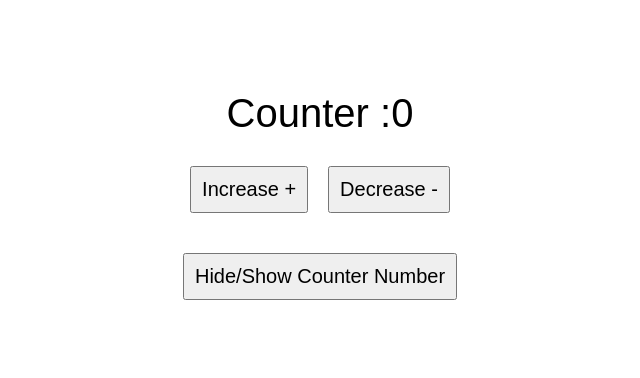
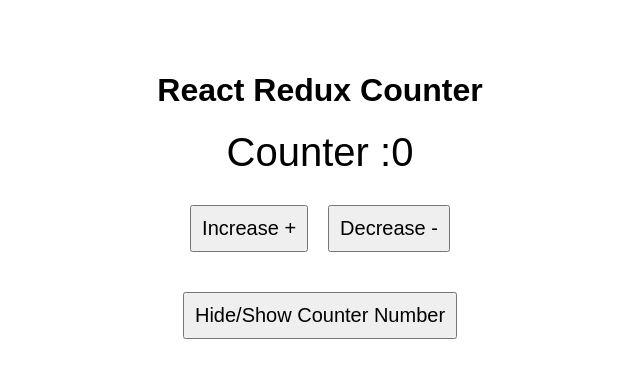
Before and after one commit to 000Shehab000/React-Redux-Counter, a JavaScript app in the folder app/: page / in a window 1280 px wide. Shown: the top 378 px of the page, without its empty margins (320-960 px from the left). Built offline with nearby package versions, Linux system fonts and the light colour scheme.

Commit message:
feat: implement redux counter
- Implemented increase/decrease
- Added show/hide functionality
- Connected to Redux store

```diff
--- a/app/src/App.js
+++ b/app/src/App.js
@@ -1,15 +1,46 @@
 import './App.css'
+import { useSelector, useDispatch } from 'react-redux'
 
 export default function App() {
+  const dispatch = useDispatch()
+  const counterState = useSelector((state) => state.counter)
+  const showCounterState = useSelector((state) => state.showCounter)
+
+  const increase = () => {
+    const action = { type: 'increase', payload: { addedNum: 5 } }
+    dispatch(action)
+  }
+  const decrease = () => {
+    const action = { type: 'decrease', payload: { subtractedNum: 1 } }
+    dispatch(action)
+  }
+
+  const showOrHideCounter = () => {
+    const action = { type: 'toggleCounter' }
+    dispatch(action)
+  }
+
   return (
     <div className="app-container">
-      <div className="counter">Counter :0</div>
+      <h1>React Redux Counter</h1>
+      {showCounterState && (
+        <>
+          <div className="counter">Counter :{counterState}</div>
+          <div>
+            <button className="btn" onClick={increase}>
+              Increase +
+            </button>
+            <button className="btn" onClick={decrease}>
+              Decrease -
+            </button>
+          </div>
+        </>
+      )}
+
       <div>
-        <button className="btn">Increase +</button>
-        <button className="btn">Decrease -</button>
-      </div>
-      <div>
-        <button className="btn">Hide/Show Counter Number</button>
+        <button className="btn" onClick={showOrHideCounter}>
+          Hide/Show Counter Number
+        </button>
       </div>
     </div>
   )
--- a/app/src/store/index.js
+++ b/app/src/store/index.js
@@ -1,7 +1,15 @@
 import { createStore } from 'redux'
 
-const initState = { counter: 0 }
+const initState = { counter: 0, showCounter: true }
 const counterReducer = (state = initState, action) => {
+  if (action.type === 'increase') {
+    return { ...state, counter: state.counter + action.payload.addedNum }
+  } else if (action.type === 'decrease') {
+    return { ...state, counter: state.counter - action.payload.subtractedNum }
+  } else if (action.type === 'toggleCounter') {
+    return { ...state, showCounter: !state.showCounter }
+  }
+
   return state
 }
 
```
